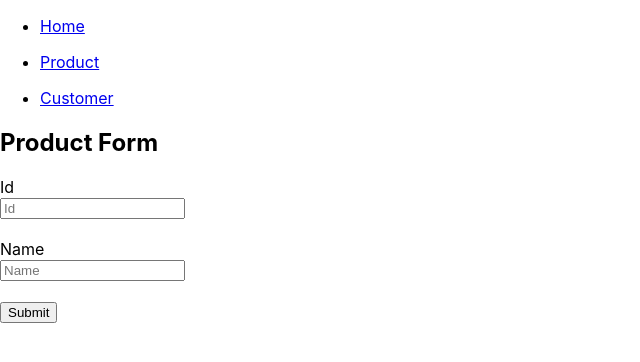
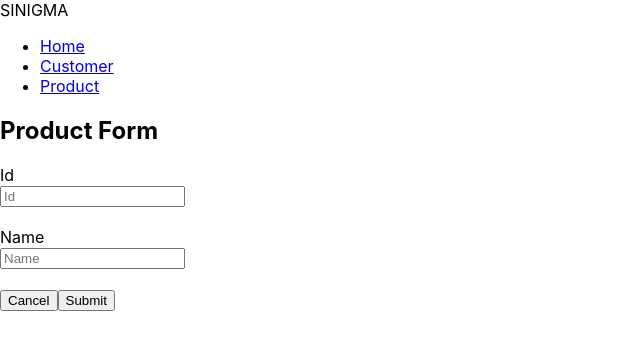
Before and after one commit to tikayesi/handson-itdp-smm, a React (Create React App) app: page /products/form in a window 1280 px wide. Shown: the top 362 px of the page, without its empty margins (0-640 px from the left). Built offline with nearby package versions, Linux system fonts and the light colour scheme; the HTML template or start-up script is replaced by a standard one.

Commit message:
able using bloc

```diff
--- a/package.json
+++ b/package.json
@@ -13,6 +13,7 @@
     "react-redux": "^7.2.6",
     "react-router-dom": "^6.2.1",
     "react-scripts": "5.0.0",
+    "reactstrap": "^9.0.1",
     "redux": "^4.1.2",
     "web-vitals": "^2.1.4",
     "yup": "^0.32.11"
--- a/src/App.js
+++ b/src/App.js
@@ -1,50 +1,13 @@
 import "./App.css";
-import {
-  BrowserRouter as Router,
-  Link,
-  Outlet,
-  Route,
-  Routes,
-} from "react-router-dom";
-import { Home } from "./pages/home/Home";
-import { Customer } from "./pages/customer/Customer";
-import { ProductForm } from "./pages/product/component/ProductForm";
-import { NotFoundPage } from "./pages/shared/PageNotFound";
-import { ProductList } from "./pages/product/component/ProductList";
+import {BrowserRouter as Router} from "react-router-dom";
+import AppRouters from "./routes/AppRouters";
+import Sidebar from "./layout/Sidebar";
+import ColumnLayout from "./layout/ColumnLayout";
 
 const App = () => {
   return (
     <Router>
-      {/* Navigation */}
-      <nav>
-        <ul>
-          <li>
-            <Link to="/">Home</Link>
-          </li>
-        </ul>
-        <ul>
-          <li>
-            <Link to="products">Product</Link>
-          </li>
-        </ul>
-        <ul>
-          <li>
-            <Link to="customers">Customer</Link>
-          </li>
-        </ul>
-      </nav>
-
-      {/* Configurasi */}
-      <Routes>
-        <Route path="/" element={<Home />} />
-        <Route path="products" element={<Outlet />}>
-          <Route index element={<ProductList />} />
-          <Route path="form" element={<ProductForm />} />
-          <Route path="form/:id" element={<ProductForm />} />
-        </Route>
-        <Route path="customers/*" element={<Customer />}/>
-        <Route path="*" element={<NotFoundPage/>}/>
-      </Routes>
+     <ColumnLayout/>
     </Router>
   );
 };
--- /dev/null
+++ b/src/layout/ColumnLayout.js
@@ -0,0 +1,26 @@
+import { Col, Row } from "reactstrap";
+import AppRouters from "../routes/AppRouters";
+import Header from "./Header";
+import Sidebar from "./Sidebar";
+
+const ColumnLayout = () => {
+  return (
+    <>
+      <Row>
+        <Col sm="12" className="p-0">
+          <Header />
+        </Col>
+      </Row>
+      <Row>
+        <Col sm="4" md="3" lg="2" className="d-none d-sm-block">
+          <Sidebar />
+        </Col>
+        <Col sm="8" md="9" lg="10">
+          <AppRouters />
+        </Col>
+      </Row>
+    </>
+  );
+};
+
+export default ColumnLayout;
--- /dev/null
+++ b/src/layout/Header.js
@@ -0,0 +1,11 @@
+import { Navbar, NavbarBrand } from "reactstrap"
+
+const Header = () => {
+    return(
+        <Navbar dark color="primary" className="shadow mb-4">
+            <NavbarBrand className="mr-auto">SINIGMA</NavbarBrand>
+        </Navbar>
+    )
+}
+
+export default Header;
--- /dev/null
+++ b/src/layout/Sidebar.js
@@ -0,0 +1,22 @@
+import { NavLink } from "react-router-dom"
+import { Nav, NavItem } from "reactstrap"
+
+const Sidebar = () => {
+    return(
+        <>
+        <Nav vertical pills>
+            <NavItem>
+                <NavLink to="/" className="nav-link" > Home </NavLink>
+            </NavItem>
+            <NavItem>
+                <NavLink to="customers" className="nav-link" > Customer </NavLink>
+            </NavItem>
+            <NavItem>
+                <NavLink to="products" className="nav-link" > Product </NavLink>
+            </NavItem>
+        </Nav>
+        </>
+    )
+}
+
+export default Sidebar;
--- /dev/null
+++ b/src/pages/product/bloc/ProductFormBloc.js
@@ -0,0 +1,67 @@
+import { useState } from "react";
+import { useNavigate, useParams } from "react-router-dom";
+
+const ProductFormBloc = (productService) => {
+  let {
+    getProduct,
+    createProduct,
+    updateProduct
+  } = productService();
+
+    let params = useParams();
+    const readable = params.id ? true : false;
+    const navigate = useNavigate();
+    const [loading, setLoading] = useState(false);
+
+    const getProductById = async() =>{
+        try{
+        const res = await getProduct(params.id)
+            return res;
+        } catch(error){
+            console.log(error);
+        }
+      }
+
+      const handleSubmit = async (values) => {
+          try{
+              setLoading(true);
+             let res = await createProduct(values);
+             setLoading(false)
+              console.log(res);
+              console.log(res.data);
+            navigate("/products");
+          } catch (error) {
+            console.error(error);
+          }
+      }
+
+      const handleUpdate = async (values) => {
+          try{
+              setLoading(true)
+              let res = await updateProduct(values)
+              setLoading(false)
+               console.log(res);
+               console.log(res.data);
+             navigate("/products");
+           } catch (error) {
+             console.error(error);
+           }
+      }
+
+      const handleCancel = () => {
+        navigate("..")
+      }
+
+      return {
+          params,
+          readable,
+          getProductById,
+          handleSubmit,
+          handleUpdate,
+          handleCancel,
+          loading
+      }
+
+}
+
+export default ProductFormBloc;
--- /dev/null
+++ b/src/pages/product/bloc/ProductListBloc.js
@@ -0,0 +1,49 @@
+import { useState } from "react";
+import { useNavigate } from "react-router-dom";
+
+const ProductListBloc = (productService) => {
+    let {
+        getProducts,
+        deleteProduct
+    } = productService()
+    const [list, setList] = useState([])
+    let navigate = useNavigate();
+
+    const getListProduct = async () => {
+        try{
+       const response = await getProducts();
+       setList(response.data.products);
+       console.log("response: ", response);
+        } catch (error) {
+            console.log(error);
+        }
+    }
+
+    const handleDelete = async (data) => {
+        try{
+        await deleteProduct(data.id);
+        await getListProduct()
+        } catch (error){
+            console.log("error: ", error);
+        }
+    }
+
+    const handleAdd = () => {
+        navigate('form')
+    }
+
+    const handleUpdate = (id) => {
+        navigate(`form/${id}`)
+    }
+
+    return {
+        list,
+        getListProduct,
+        handleDelete,
+        handleAdd,
+        handleUpdate
+    }
+
+}
+
+export default ProductListBloc;
--- a/src/pages/product/component/ProductForm.js
+++ b/src/pages/product/component/ProductForm.js
@@ -1,85 +1,75 @@
 import { useFormik } from "formik";
-import { useEffect, useState } from "react";
-import { useLocation, useNavigate, useParams } from "react-router-dom";
-import { createProduct, getProduct, updateProduct } from "../service/ProductService";
+import { useEffect } from "react";
+
 import * as Yup from "yup";
 
-export const ProductForm = () => {
-  // let data = useLocation()
-  let params = useParams()
-  console.log("param", params);
-  const navigate = useNavigate();
-  const readable = params.id ? true : false;
-  const [loading, setLoading] = useState(false)
-
+export const ProductForm = ({bloc}) => {
+  const {
+    params,
+    readable,
+    getProductById,
+    handleSubmit,
+    handleUpdate,
+    handleCancel,
+    loading
+} = bloc();
 
   useEffect(() => {
-    if(params.id){
-    getDataById()
+    console.log(("param: ", params));
+    if (params.id) {
+      setFormProductWithData();
     }
-  }, [])
-
+  }, []);
 
   const formik = useFormik({
     initialValues: {
       id: "",
-      name : ""
+      name: "",
     },
     validationSchema: Yup.object({
       id: Yup.string().required("This field is required"),
-      name : Yup.string().required("This field is required").min(5, "Minimum 5 character")
+      name: Yup.string()
+        .required("This field is required")
+        .min(5, "Minimum 5 character"),
     }),
     onSubmit: () => {
-      if(params.id){
-        handleUpdate();
-      }else{
-        handleSubmit()
+      if (params.id) {
+        handleUpdate(formik.values);
+      } else {
+        handleSubmit(formik.values);
       }
-    }
-  })
+    },
+  });
 
-  const getDataById = async () => {
-    const res = await getProduct(params.id)
+  const setFormProductWithData = async () => {
+    const res = await getProductById();
     console.log("response data", res);
     formik.values.id = res.data.id;
     formik.values.name = res.data.name;
     formik.setFieldValue();
+  };
 
-  }
-
-
-  const handleSubmit = async () => {
-    try{
-      setLoading(true)
-       await createProduct(formik.values)
-       setLoading(false);
-      navigate("/products");
-    } catch (error) {
-      console.error(error);
-    }
-}
-
-const handleUpdate = async () => {
-    try{
-      setLoading(true)
-        await updateProduct(formik.values)
-        setLoading(false);
-       navigate("/products");
-     } catch (error) {
-       console.error(error);
-     }
-}
 
   return (
     <div>
-      {loading ? <h1>Loading...</h1> : <div>
+      {loading ? (
+        <h1>Loading...</h1>
+      ) : (
+        <div>
           <h2>Product Form</h2>
           <form onSubmit={formik.handleSubmit}>
             <div className="form-group row">
-        <label htmlFor="inputId" className="col-sm-2 col-form-label">Id</label>
+              <label htmlFor="inputId" className="col-sm-2 col-form-label">
+                Id
+              </label>
               <div className="col-sm-10">
-        <input type="text" className="form-control" id="inputId" placeholder="Id" name="id"
-        value={formik.values.id || ''}
+                <input
+                  type="text"
+                  className="form-control"
+                  id="inputId"
+                  placeholder="Id"
+                  name="id"
+                  value={formik.values.id || ""}
                   onChange={formik.handleChange}
                   readOnly={readable}
                 />
@@ -87,10 +77,17 @@ const handleUpdate = async () => {
             </div>
             <br></br>
             <div className="form-group row">
-        <label htmlFor="inputName" className="col-sm-2 col-form-label">Name</label>
+              <label htmlFor="inputName" className="col-sm-2 col-form-label">
+                Name
+              </label>
               <div className="col-sm-10">
-        <input type="text" className="form-control" id="inputName" placeholder="Name" name="name"
-         value={formik.values.name || ''}
+                <input
+                  type="text"
+                  className="form-control"
+                  id="inputName"
+                  placeholder="Name"
+                  name="name"
+                  value={formik.values.name || ""}
                   onChange={formik.handleChange}
                   onBlur={formik.handleBlur}
                 />
@@ -100,10 +97,17 @@ const handleUpdate = async () => {
               </div>
             </div>
             <br></br>
-    <input className="btn btn-primary" type="submit" value="Submit"/>
+            <button
+              className="btn btn-warning"
+              type="button"
+              onClick={handleCancel}
+            >
+              Cancel
+            </button>
+            <input className="btn btn-primary" type="submit" value="Submit" />
           </form>
         </div>
-}
+      )}
     </div>
   );
 };
--- /dev/null
+++ b/src/routes/AppRouters.js
@@ -0,0 +1,26 @@
+import { Outlet, Route, Routes } from "react-router-dom";
+import { Customer } from "../pages/customer/Customer";
+import { Home } from "../pages/home/Home";
+import ProductFormBloc from "../pages/product/bloc/ProductFormBloc";
+import ProductListBloc from "../pages/product/bloc/ProductListBloc";
+import { ProductForm } from "../pages/product/component/ProductForm";
+import { ProductList } from "../pages/product/component/ProductList";
+import ProductService from "../pages/product/service/ProductService";
+import { NotFoundPage } from "../pages/shared/PageNotFound";
+
+const AppRouters = () => {
+    return(
+        <Routes>
+        <Route path="/" element={<Home />} />
+        <Route path="products" element={<Outlet />}>
+          <Route index element={<ProductList bloc={() => ProductListBloc(ProductService)}/>} />
+          <Route path="form" element={<ProductForm bloc={() => ProductFormBloc(ProductService)}/>} />
+          <Route path="form/:id" element={<ProductForm bloc={() => ProductFormBloc(ProductService)}/>} />
+        </Route>
+        <Route path="customers/*" element={<Customer />}/>
+        <Route path="*" element={<NotFoundPage/>}/>
+      </Routes>
+    );
+}
+
+export default AppRouters;
```
Also changed, not shown: src/pages/product/component/ProductList.js (+23 -39 lines), src/pages/product/service/ProductService.js (+17 -6 lines), 1 other file (tests, documents, lock files or other folders). Lines whose indentation alone changed are shown as unchanged.
